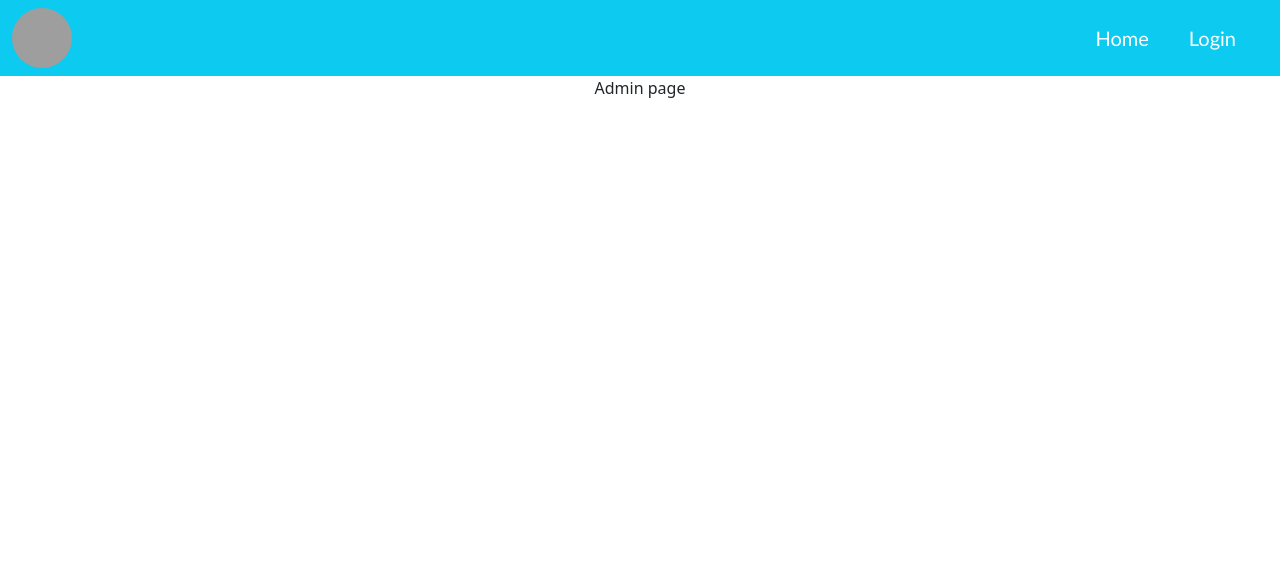
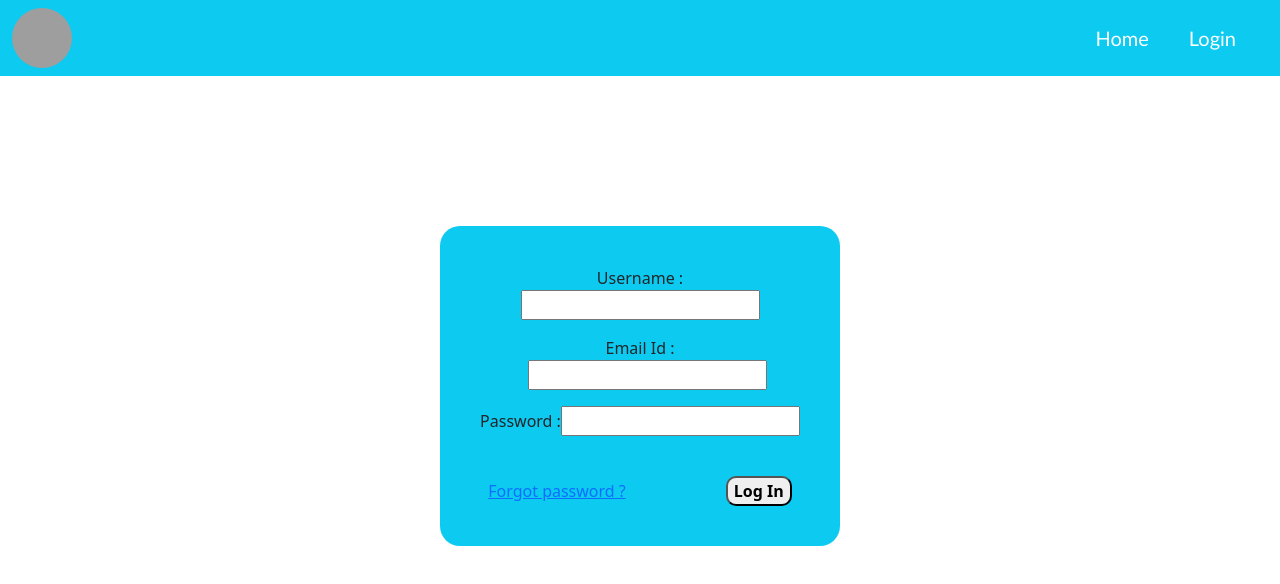
Before and after one commit to tharunmadasi/MastersCoding, a React (Create React App) app: page /Admin in a window 1280 px wide. Shown: the top 584 px of the page. Built offline with nearby package versions, Linux system fonts and the light colour scheme; grey boxes are pictures that could not be loaded.

Commit message:
login page for Admin

```diff
--- a/src/Admin/Admin.css
+++ b/src/Admin/Admin.css
@@ -0,0 +1,19 @@
+.form-main{
+    padding: 40px;
+
+    width: 400px;
+    display: flex;
+    margin: auto;
+    margin-top: 150px;
+    border-radius:20px;
+
+}
+
+.email{
+    margin-left: 15px;
+}
+.loginbtn{
+   margin-left: 100px;
+   border-radius: 10px;
+    font-weight: bolder;
+}
--- a/src/Admin/Admin.js
+++ b/src/Admin/Admin.js
@@ -1,10 +1,89 @@
 import React from "react"
+import {useState} from "react"
+import {useForm} from "react-hook-form"
+import './Admin.css'
+import { useNavigate } from "react-router-dom";
 
-function admin(){
-    return(
-        <div>
-            Admin page
-        </div>
-    );
-}
-export default admin;
+const Admin = () => {
+  const [username, setUsername] = useState('');
+  const [password, setPassword] = useState('');
+  const [emailid, setemailid] = useState('');
+  let {
+    register,
+    handleSubmit,
+    formState:{errors},
+  }=useForm();
+
+   const handleUsernameChange = (event) => {
+     setUsername(event.target.value);
+  };
+
+   const handlePasswordChange = (event) => {
+     setPassword(event.target.value);
+   };
+   const handleemailidChange = (event) => {
+     setemailid(event.target.value);
+  };
+  const Navigate=useNavigate();
+  const formsubmit=()=>{
+    Navigate('/Student');
+  }
+
+  const handleSubmit1 = (event) => {
+    event.preventDefault();
+    // Here, you can perform the login logic, such as sending the username and password to an API for authentication.
+    console.log('Username:', username);
+    console.log('Password:', password);
+  };
+
+  return (
+    <div>
+    <div className="form-main bg-info">
+    <form onSubmit={handleSubmit1}>
+      <div className="mb-3">
+        <label htmlFor="username">Username : </label>
+        <input
+          type="text"
+          id="username"
+          {...register("username",{required:true})}
+        />
+        {errors.username?.type==="required" && <p className="text-danger">*Username is required</p>}
+      </div>
+      <div className="mb-3">
+        <label htmlFor="emailid" >Email Id :</label>
+        <input
+          type="text"
+          id="emailid"
+           className="email"
+          {...register("emailid",{required:true})}
+        />
+        {errors.emailid?.type==="required" && <p className="text-danger">*Email Id is required</p>}
+
+      </div>
+      <div className="mb-3">
+        <label htmlFor="password">Password : </label>
+        <input
+          type="password"
+          id="password"
+
+          {...register("password",{required:true})}
+        />
+        {errors.password?.type==="required" && <p className="text-danger">*Password is required</p>}
+
+      </div>
+      <br></br>
+      <a href="#" >Forgot password ?</a>
+
+      <button type="submit" className="loginbtn" onClick={formsubmit}>Log In</button>
+
+
+    </form>
+    </div>
+
+</div>
+  );
+};
+
+
+
+export default Admin;
--- a/src/Navibar/Navibar.css
+++ b/src/Navibar/Navibar.css
@@ -2,4 +2,5 @@
     font-size: 20px;
     font-family: 'Gill Sans', 'Gill Sans MT', Calibri, 'Trebuchet MS', sans-serif;
     font-weight: 500;
+
 }
```
